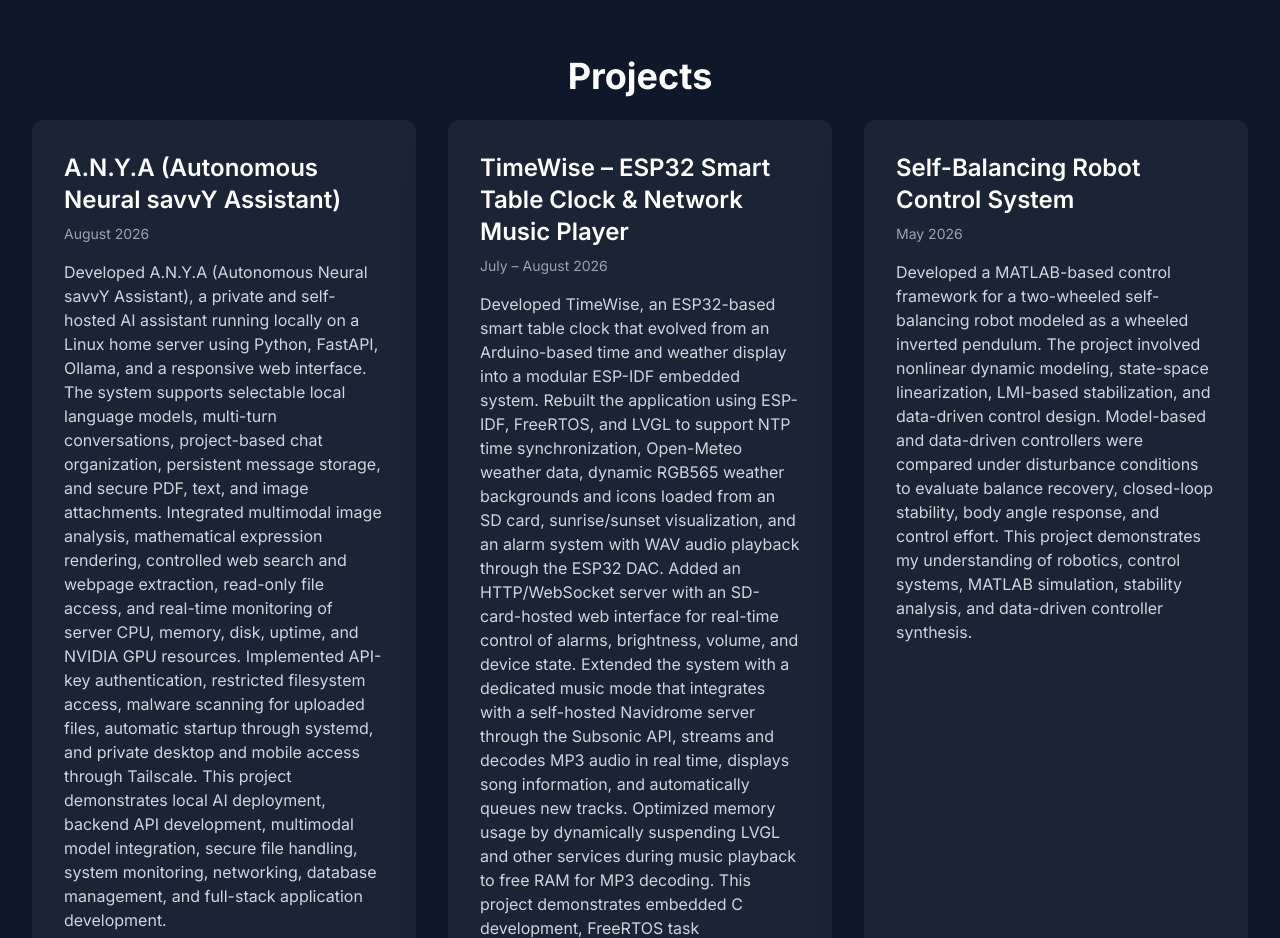
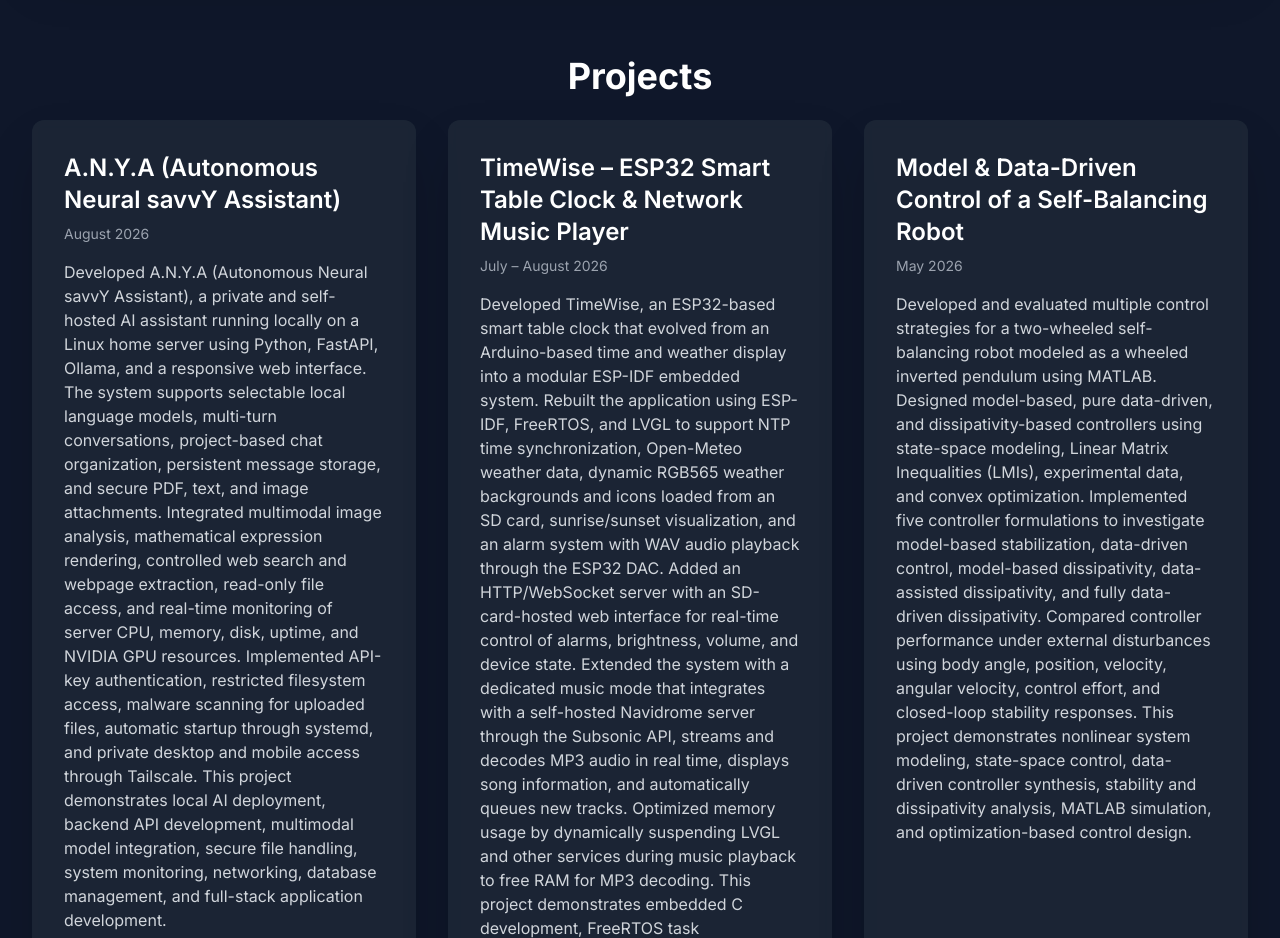
Before and after one commit to Shrishgovind289/Shrishgovind_Revankar.github.io, a plain HTML site: page index.html in a window 1280 px wide. Shown: the part 2740-3678 px from the top of the page. Drawn offline with nearby package versions, Linux system fonts and the light colour scheme.

Commit message:
Update Self-Balancing robot

```diff
--- a/index.html
+++ b/index.html
@@ -217,14 +217,16 @@
                     </p>
                 </a>
                 <!-- Self-Balancing Robot Control Project -->
-                <a href="https://github.com/Shrishgovind289/EE800_Project_Shrishgovind_Model_and_Data_Driven_Control" target="_blank" class="block bg-gray-800/80 p-8 rounded-xl backdrop-blur-sm shadow-2xl transition-all duration-300 hover:bg-gray-700/80 hover:shadow-3xl">
-                    <h3 class="text-2xl font-semibold text-white mb-2">Self-Balancing Robot Control System</h3>
+                <a href="https://github.com/Shrishgovind289/Model_and_Data-Driven_Control_of_Self-Balancing_Robot" target="_blank" rel="noopener noreferrer"
+                    class="block bg-gray-800/80 p-8 rounded-xl backdrop-blur-sm shadow-2xl transition-all duration-300 hover:bg-gray-700/80 hover:shadow-3xl">
+                    <h3 class="text-2xl font-semibold text-white mb-2">Model & Data-Driven Control of a Self-Balancing Robot</h3>
                     <p class="text-gray-400 text-sm mb-4">May 2026</p>
-                    <p class="text-gray-300"> Developed a MATLAB-based control framework for a two-wheeled self-balancing robot modeled as a wheeled inverted pendulum.
-                    The project involved nonlinear dynamic modeling, state-space linearization, LMI-based stabilization, and data-driven control design.
-                    Model-based and data-driven controllers were compared under disturbance conditions to evaluate balance recovery, closed-loop stability,
-                    body angle response, and control effort. This project demonstrates my understanding of robotics, control systems, MATLAB simulation,
-                    stability analysis, and data-driven controller synthesis.
+                    <p class="text-gray-300">
+                        Developed and evaluated multiple control strategies for a two-wheeled self-balancing robot modeled as a wheeled inverted pendulum using MATLAB.
+                        Designed model-based, pure data-driven, and dissipativity-based controllers using state-space modeling, Linear Matrix Inequalities (LMIs), experimental data, and convex optimization.
+                        Implemented five controller formulations to investigate model-based stabilization, data-driven control, model-based dissipativity, data-assisted dissipativity, and fully data-driven dissipativity.
+                        Compared controller performance under external disturbances using body angle, position, velocity, angular velocity, control effort, and closed-loop stability responses.
+                        This project demonstrates nonlinear system modeling, state-space control, data-driven controller synthesis, stability and dissipativity analysis, MATLAB simulation, and optimization-based control design.
                     </p>
                 </a>
                 <!-- CPE 556 Embedded Systems Projects -->
```
